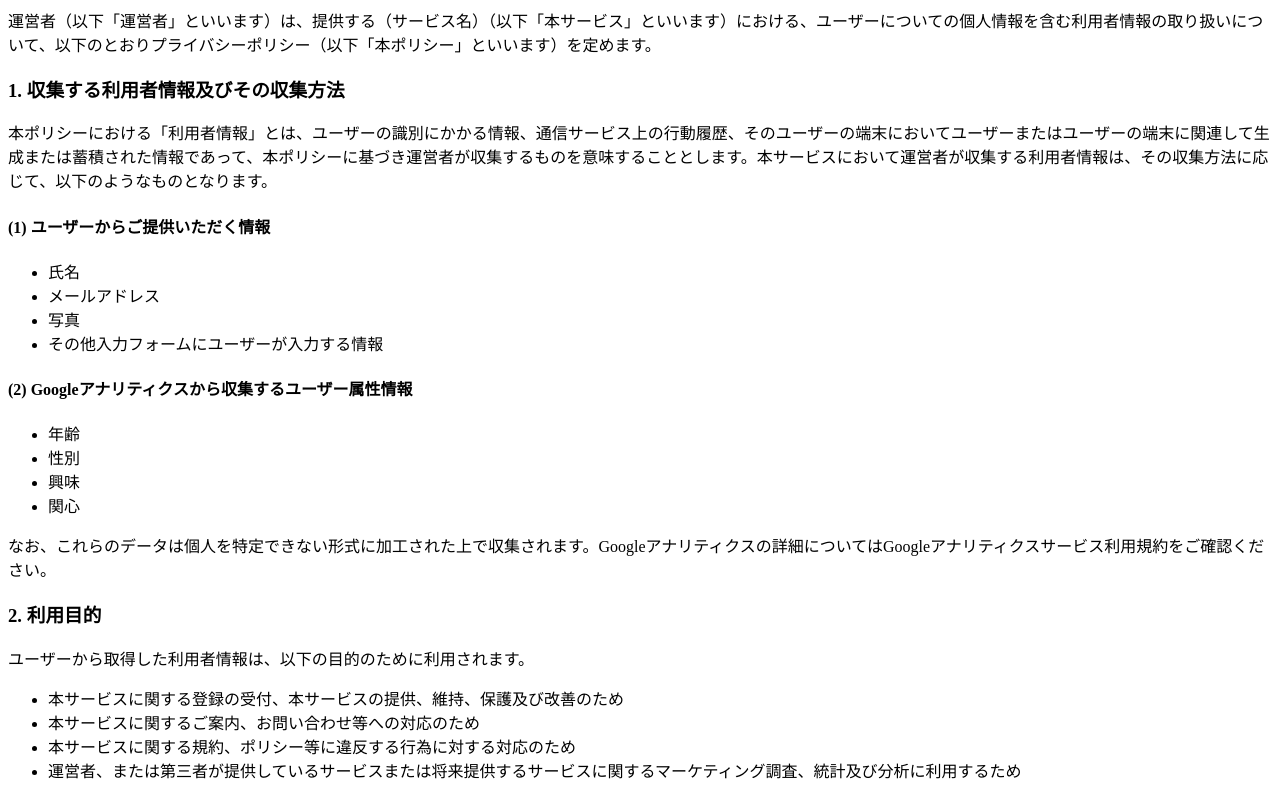
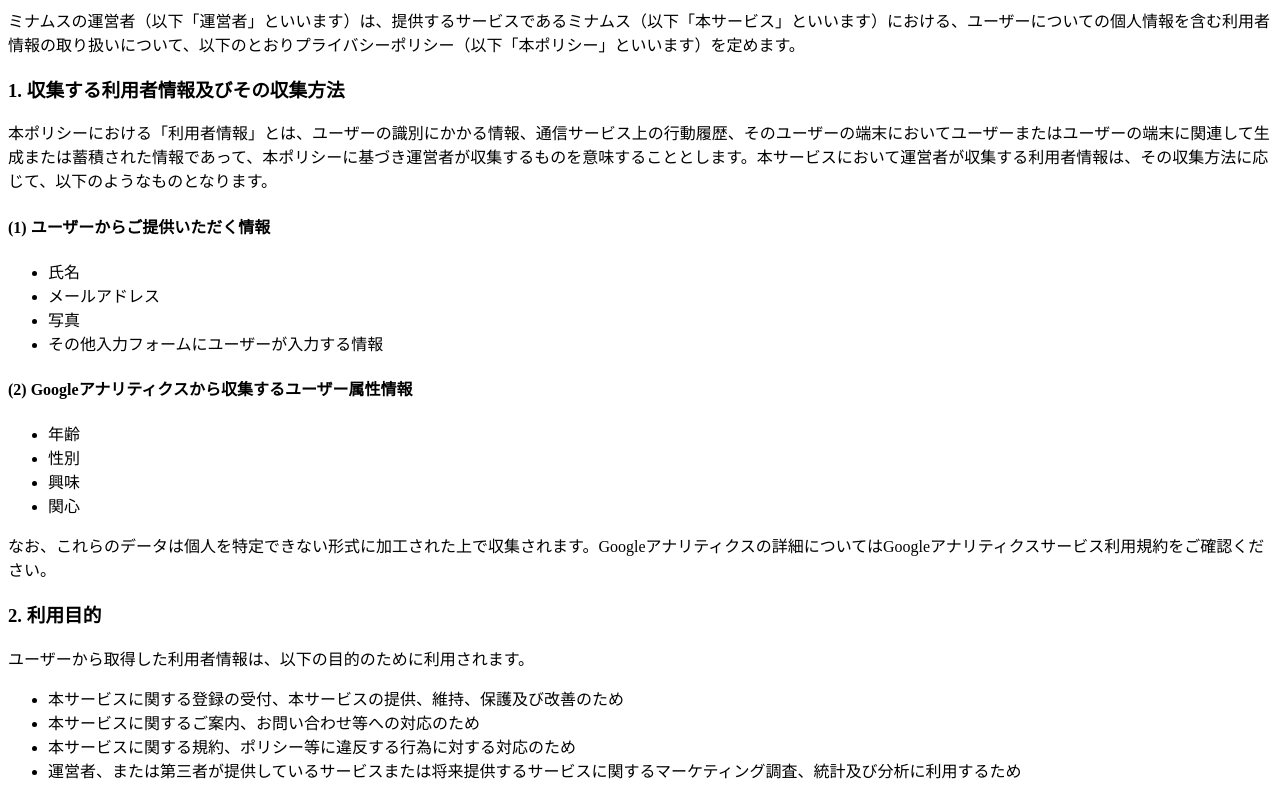
Before and after one commit to mimu-426/privacy-policy, a plain HTML site: page index.html in a window 1280 px wide. Shown: the part 81-867 px from the top of the page. Drawn offline with Linux system fonts and the light colour scheme.

Commit message:
Update index.html

```diff
--- a/index.html
+++ b/index.html
@@ -8,7 +8,7 @@
 <body>
   <div>
     <h1>プライバシーポリシー</h1>
-    <p>運営者（以下「運営者」といいます）は、提供する（サービス名）（以下「本サービス」といいます）における、ユーザーについての個人情報を含む利用者情報の取り扱いについて、以下のとおりプライバシーポリシー（以下「本ポリシー」といいます）を定めます。</p>
+    <p>ミナムスの運営者（以下「運営者」といいます）は、提供するサービスであるミナムス（以下「本サービス」といいます）における、ユーザーについての個人情報を含む利用者情報の取り扱いについて、以下のとおりプライバシーポリシー（以下「本ポリシー」といいます）を定めます。</p>
 
     <h3>1. 収集する利用者情報及びその収集方法</h3>
 
```
